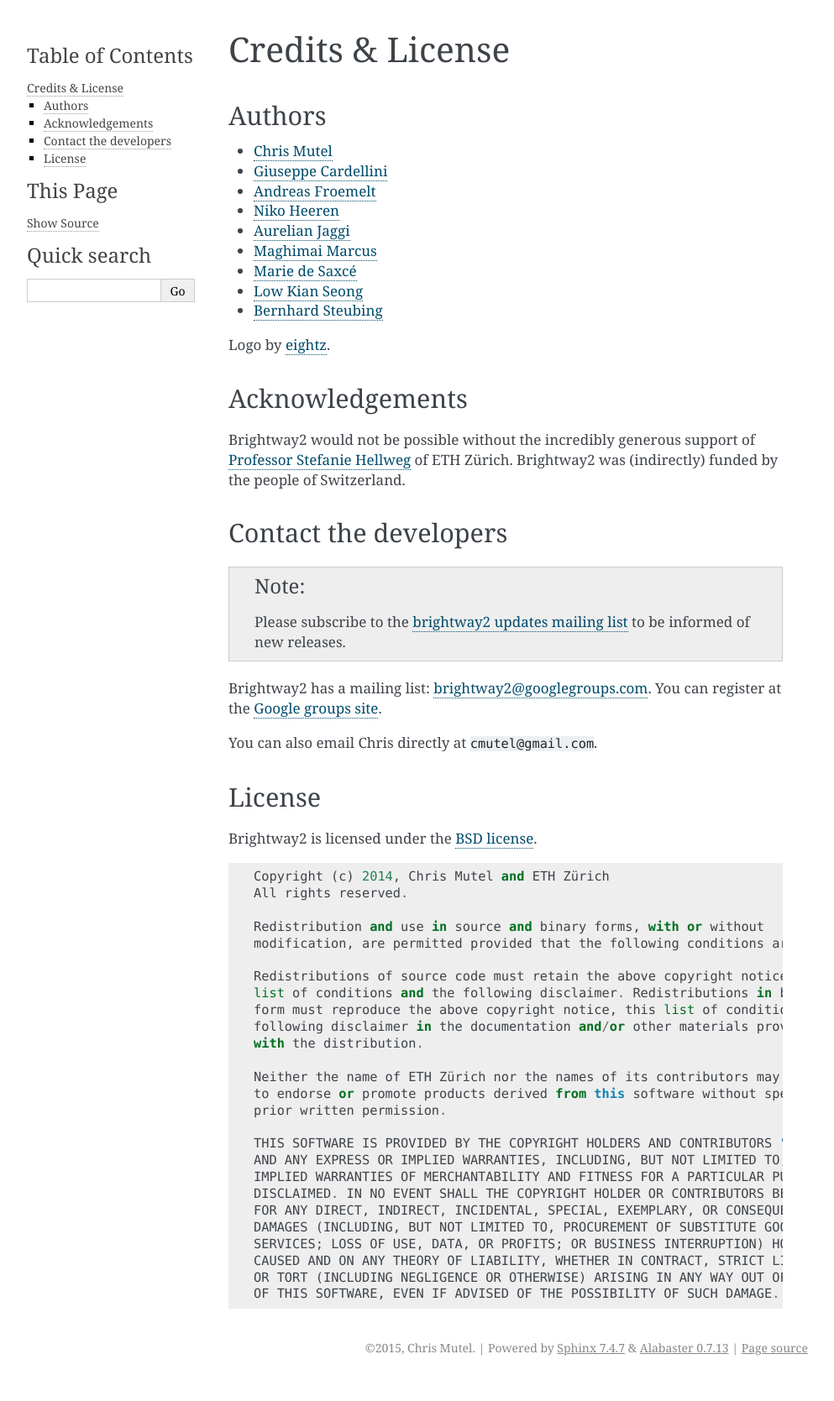
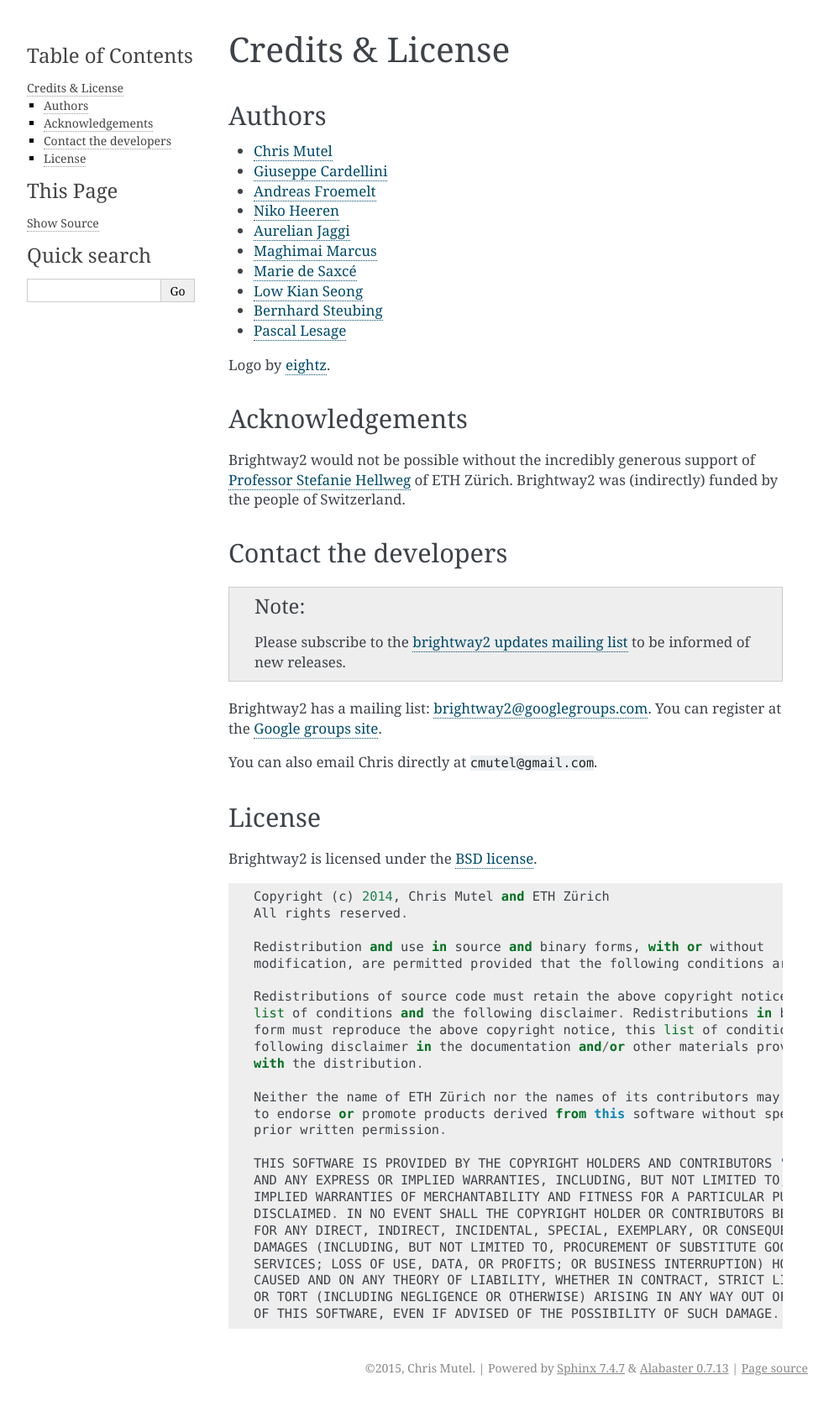
Before and after one commit to brightway-lca/brightway2, a Sphinx documentation site: the page built from docs/credits.rst, in a window 1280 px wide. Shown: the whole page at 84% size, without its empty margins (148-1141 px from the left). Built offline with Sphinx 7.4.7, drawn with Linux system fonts in a browser that asks for light colours; before the commit the page ends 1645 px from its top, so only the background shows below that.

Commit message:
Add Pascal to credits

```diff
--- a/docs/credits.rst
+++ b/docs/credits.rst
@@ -13,6 +13,7 @@
 * `Marie de Saxcé <http://lca-net.com/about/who-we-are/>`__
 * `Low Kian Seong <https://bitbucket.org/lowks>`__
 * `Bernhard Steubing <http://www.ifu.ethz.ch/ESD/people/bsteubin>`__
+* `Pascal Lesage <http://www.polymtl.ca/recherche/rc/en/professeurs/details.php?NoProf=551>`__
 
 Logo by `eightz <http://www.fiverr.com/ei8htz>`__.
 
```
